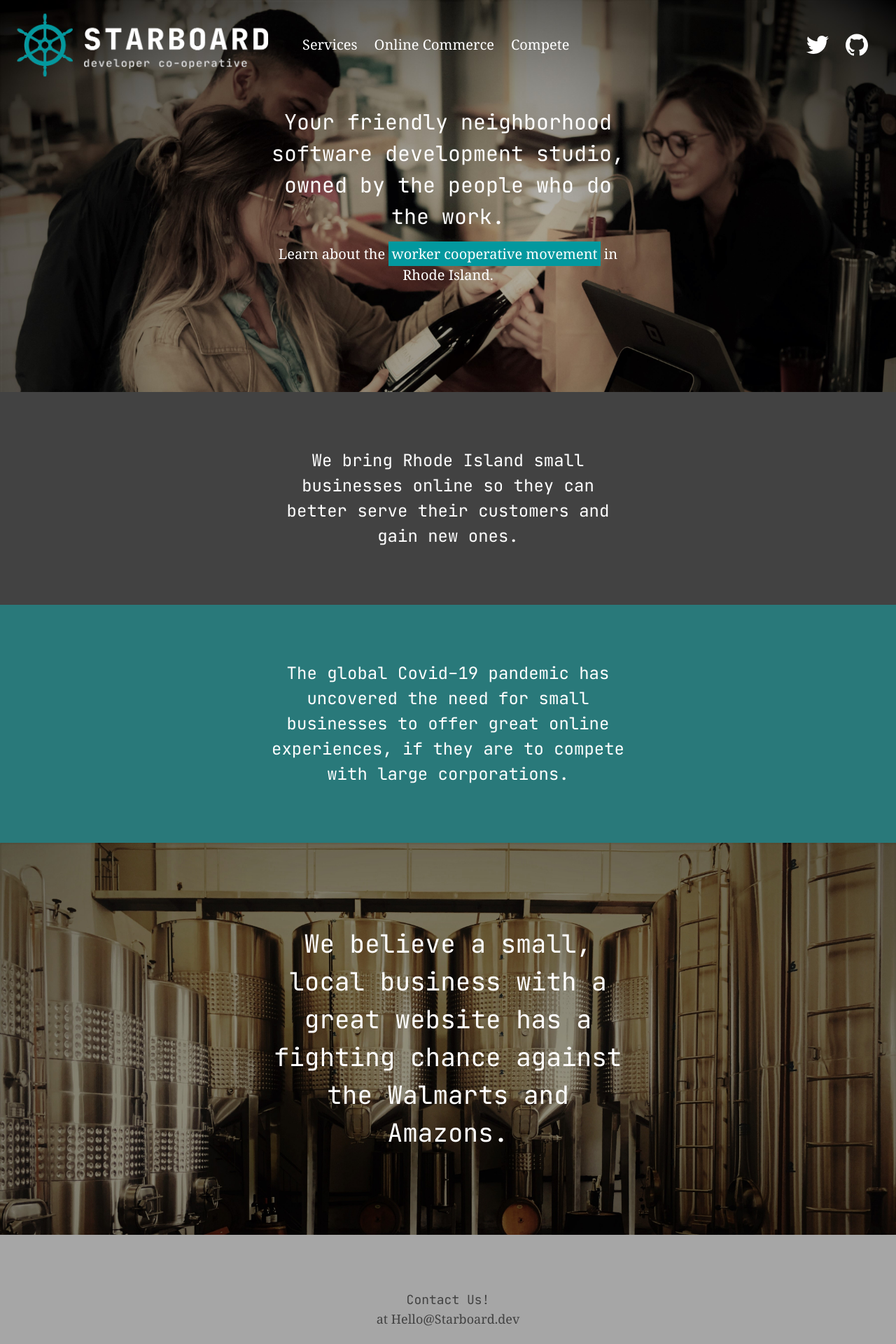
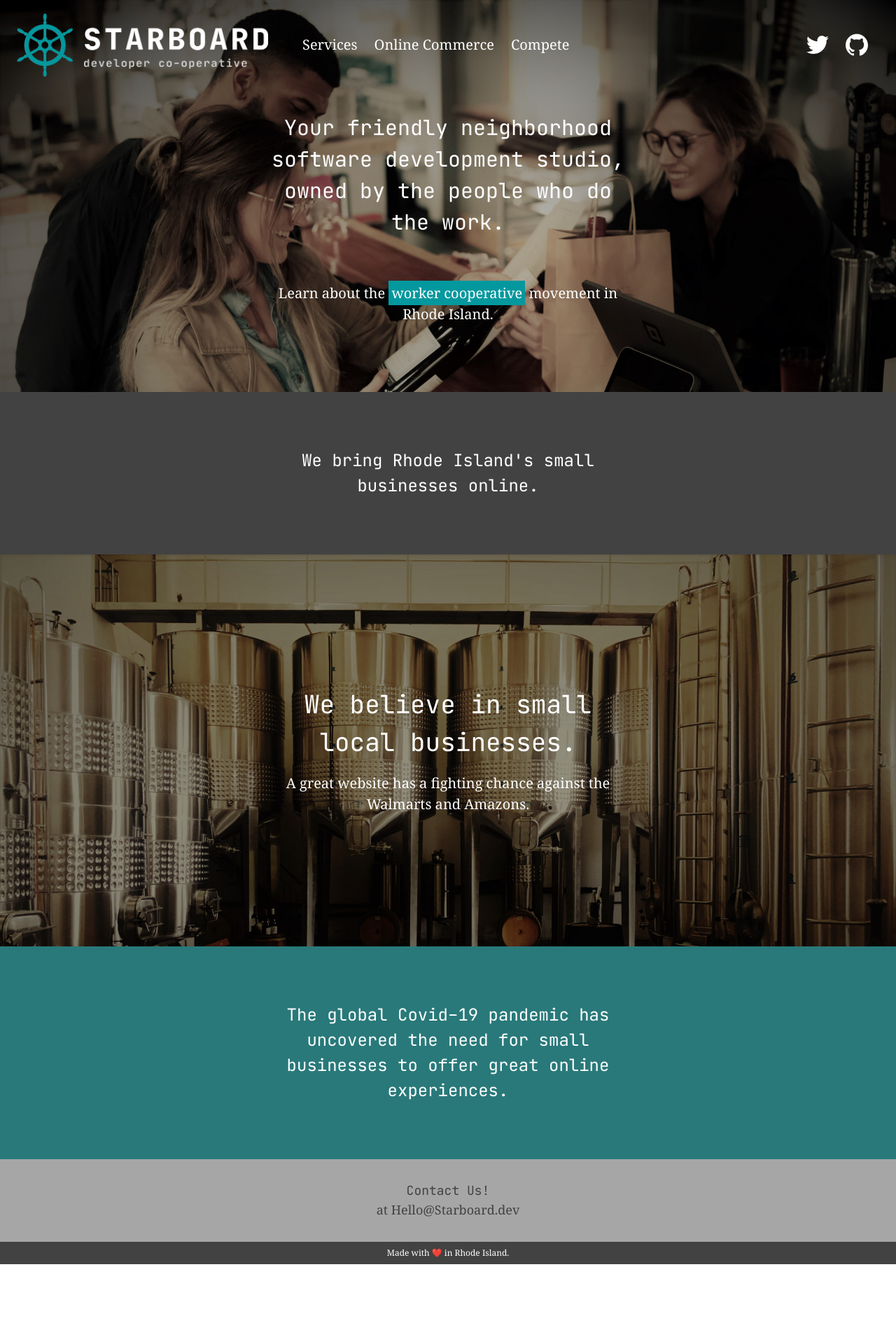
Before and after one commit to starboardcoop/starboardcoop, a Next.js app: page / in a window 1280 px wide. Shown: the top 1920 px of the page at 70% size. After the commit the page ends 1806 px from the top, so only its background shows below. Built offline with nearby package versions, Linux system fonts and the light colour scheme.

Commit message:
Update section styling

```diff
--- a/pages/index.js
+++ b/pages/index.js
@@ -11,24 +11,25 @@ const Home = () => (
     <Header />
     <main>
       <Section id="one" className="md:h-70 text-white bg-cashier flex flex-col justify-center">
-        <h1 className="text-white text-3xl">Your friendly neighborhood software development studio, owned by the people who do the work.</h1>
+        <h1 className="text-white text-3xl my-16">Your friendly neighborhood software development studio, owned by the people who do the work.</h1>
         <p className="mt-4 text-xl">
-          Learn about the <a className="text-white bg-primary-light p-1 hover:bg-primary-dark" href="https://riceo.org/learn">worker cooperative movement</a> in Rhode Island.
+          Learn about the <a className="text-white bg-primary-light p-1 hover:bg-primary-dark" href="https://riceo.org/learn">worker cooperative</a> movement in Rhode Island.
         </p>
       </Section>
       <Section id="two" className="bg-gray-dark text-white">
-        <h2 className="text-2xl">We bring Rhode Island small businesses online so they can better serve their customers and gain new ones.</h2>
+        <h2 className="text-2xl">We bring Rhode Island's small businesses online.</h2>
       </Section>
-      <Section id="three" className="bg-primary-dark text-white">
-        <h2 className="text-2xl">The global Covid-19 pandemic has uncovered the need for small businesses to offer great online experiences, if they are to compete with large corporations.</h2>
+      <Section id="three" className="h-70 text-white bg-brewery flex flex-col justify-center">
+        <h2 className="text-3xl md:text-4xl">We believe in small local businesses.</h2>
+        <p className="mt-4 text-xl">A great website has a fighting chance against the Walmarts and Amazons.</p>
       </Section>
-      <Section id="four" className="md:h-70 text-white bg-brewery flex flex-col justify-center">
-        <h2 className="text-3xl md:text-4xl">We believe a small, local business with a great website has a fighting chance against the Walmarts and Amazons.</h2>
+      <Section id="four" className="bg-primary-dark text-white">
+        <h2 className="text-2xl">The global Covid-19 pandemic has uncovered the need for small businesses to offer great online experiences.</h2>
       </Section>
-      <Section id="five" className="bg-gray-light text-gray-dark">
+      <div id="five" className="bg-gray-light text-gray-dark text-center py-8">
         <h2>Contact Us!</h2>
         <a href = "mailto: starboardcoop@gmail.com">at Hello@Starboard.dev</a>
-      </Section>
+      </div>
     </main>
     <Footer />
   </>
```
